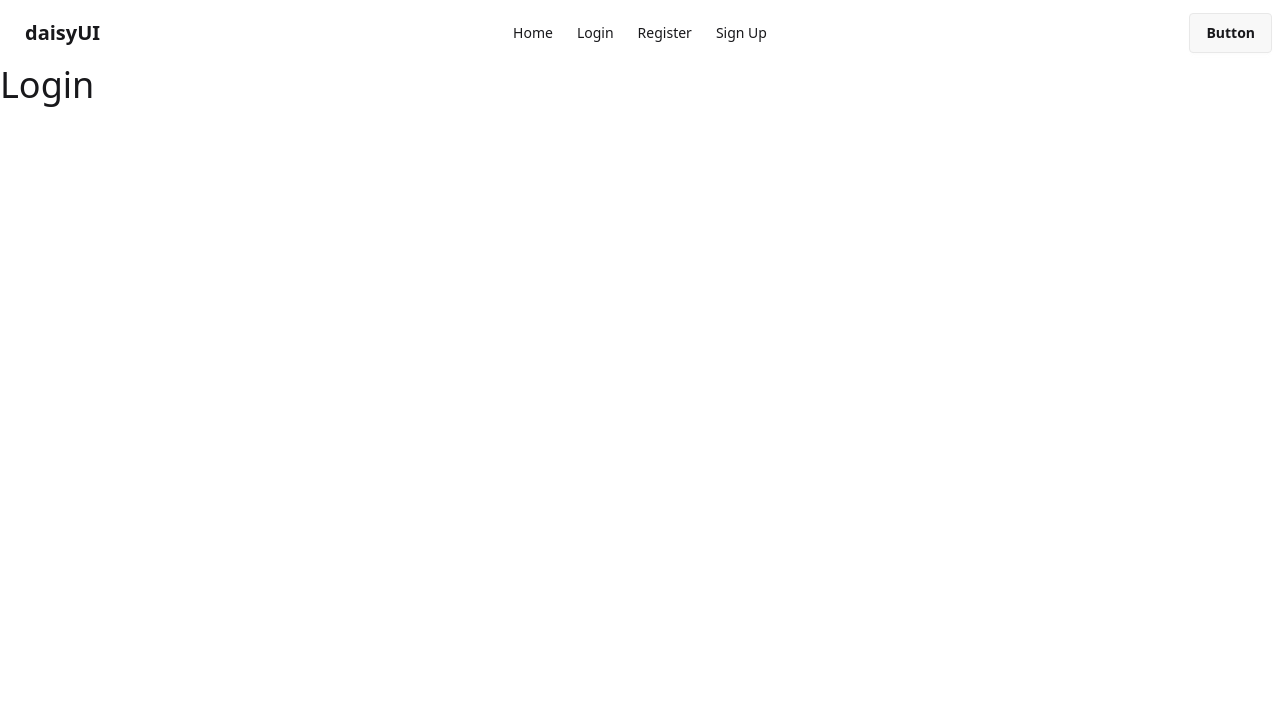
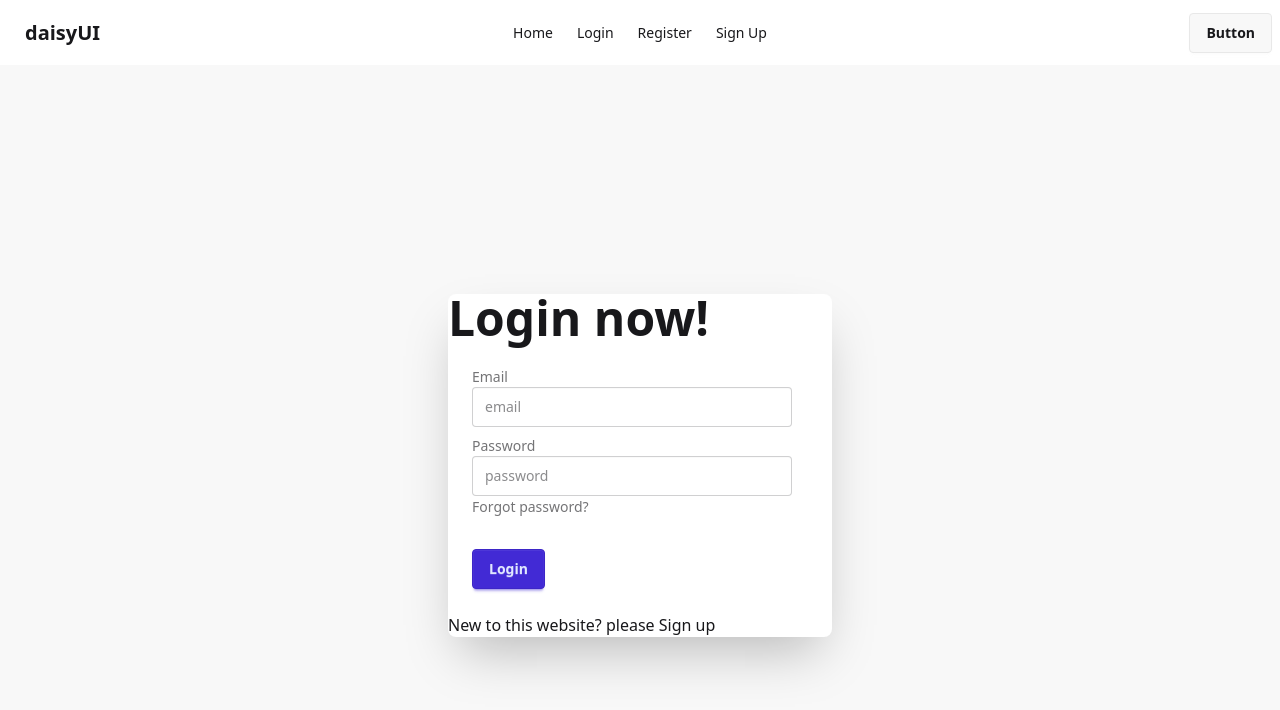
Before and after one commit to shoyebreza/email-auth, a React (Vite) app: page /login in a window 1280 px wide. Shown: the top 710 px of the page. Built offline with nearby package versions, Linux system fonts and the light colour scheme.

Commit message:
updated login

```diff
--- a/src/components/Login/Login.jsx
+++ b/src/components/Login/Login.jsx
@@ -1,9 +1,95 @@
-import React from 'react';
+import { sendPasswordResetEmail, signInWithEmailAndPassword } from 'firebase/auth';
+import React, { useRef, useState } from 'react';
+import { auth } from '../../firebase.init';
+import { Link } from 'react-router-dom';
 
 const Login = () => {
+    const [success, setSuccess] = useState(false);
+    const [loginError, setLoginError] = useState('');
+    const emailRef = useRef();
+
+    const handleLogin = e => {
+        e.preventDefault();
+        const email = e.target.email.value;
+        const password = e.target.password.value;
+        console.log(email, password);
+
+        // reset status
+        setSuccess(false);
+        setLoginError('');
+
+        // login user
+        signInWithEmailAndPassword(auth, email, password)
+            .then(result => {
+                console.log(result.user);
+
+                if (!result.user.emailVerified) {
+                    setLoginError('Please verify your email address.')
+                }
+                else {
+                    setSuccess(true);
+                }
+            })
+            .catch(error => {
+                console.log('ERROR', error.message);
+                setLoginError(error.message);
+            })
+    }
+
+    const handleForgetPassword = () => {
+        console.log('get me email address', emailRef.current.value);
+        const email = emailRef.current.value;
+        if(!email){
+            console.log('Please provide a valid email address')
+        }
+        else {
+            sendPasswordResetEmail(auth, email)
+            .then(() =>{
+                alert('Password Reset email sent, please check your email')
+            })
+        }
+    }
+
     return (
-        <div>
-            <h2 className="text-4xl">Login</h2>
+        <div className="hero bg-base-200 min-h-screen">
+            <div className="hero-content flex-col lg:flex-row-reverse">
+
+                <div className="card bg-base-100 w-full max-w-sm shrink-0 shadow-2xl">
+                    <div className="text-center lg:text-left">
+                        <h1 className="text-5xl font-bold">Login now!</h1>
+                    </div>
+                    <form onSubmit={handleLogin} className="card-body">
+                        <div className="form-control">
+                            <label className="label">
+                                <span className="label-text">Email</span>
+                            </label>
+                            <input type="email" name='email' ref={emailRef} placeholder="email" className="input input-bordered" required />
+                        </div>
+                        <div className="form-control">
+                            <label className="label">
+                                <span className="label-text">Password</span>
+                            </label>
+                            <input type="password" name='password' placeholder="password" className="input input-bordered" required />
+                            <label onClick={handleForgetPassword} className="label">
+                                <a href="#" className="label-text-alt link link-hover">Forgot password?</a>
+                            </label>
+                        </div>
+                        <div className="form-control mt-6">
+                            <button className="btn btn-primary">Login</button>
+                        </div>
+                    </form>
+
+                    {
+                        success && <p className='text-green-600'>User login successful.</p>
+                    }
+                    {
+                        loginError && <p className='text-red-500'>{loginError}</p>
+                    }
+
+                    <p>New to this website? please <Link to="/signUp">Sign up</Link></p>
+
+                </div>
+            </div>
         </div>
     );
 };
```
